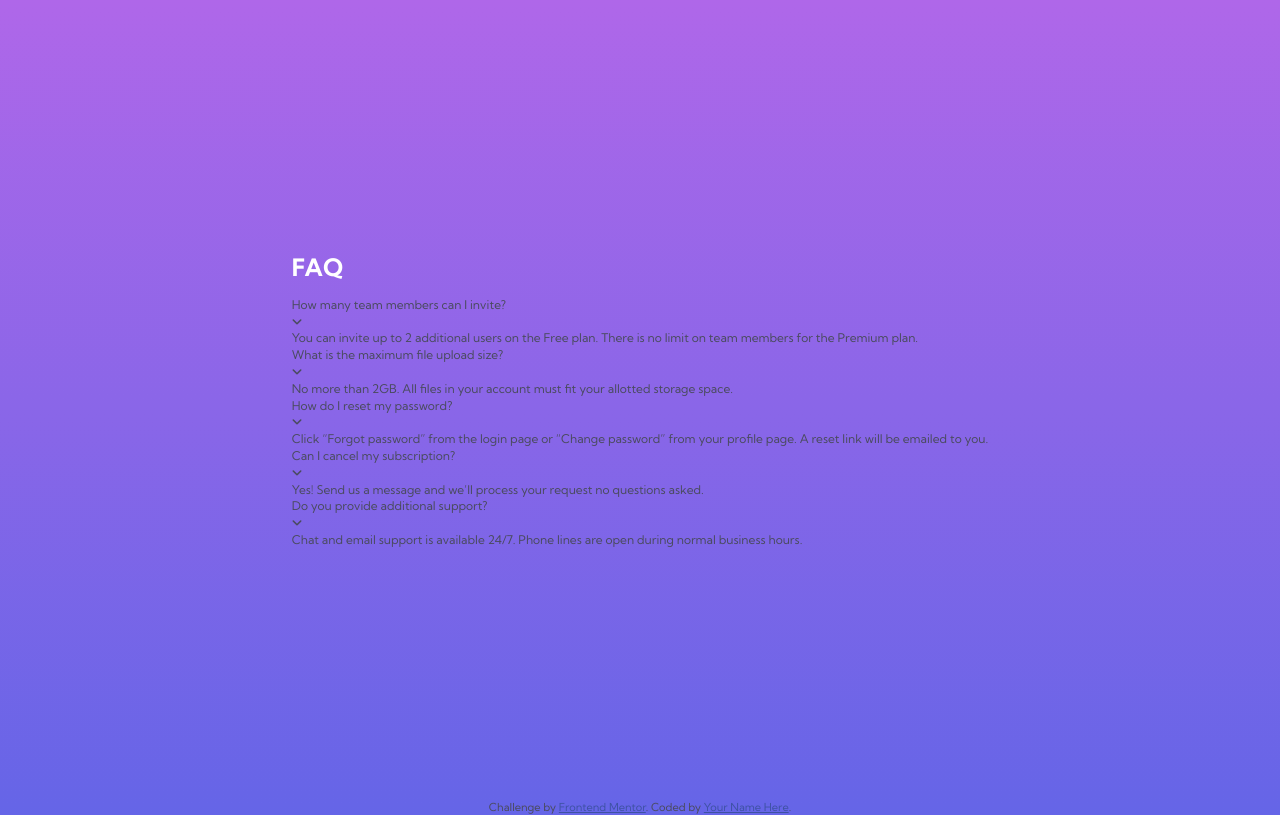
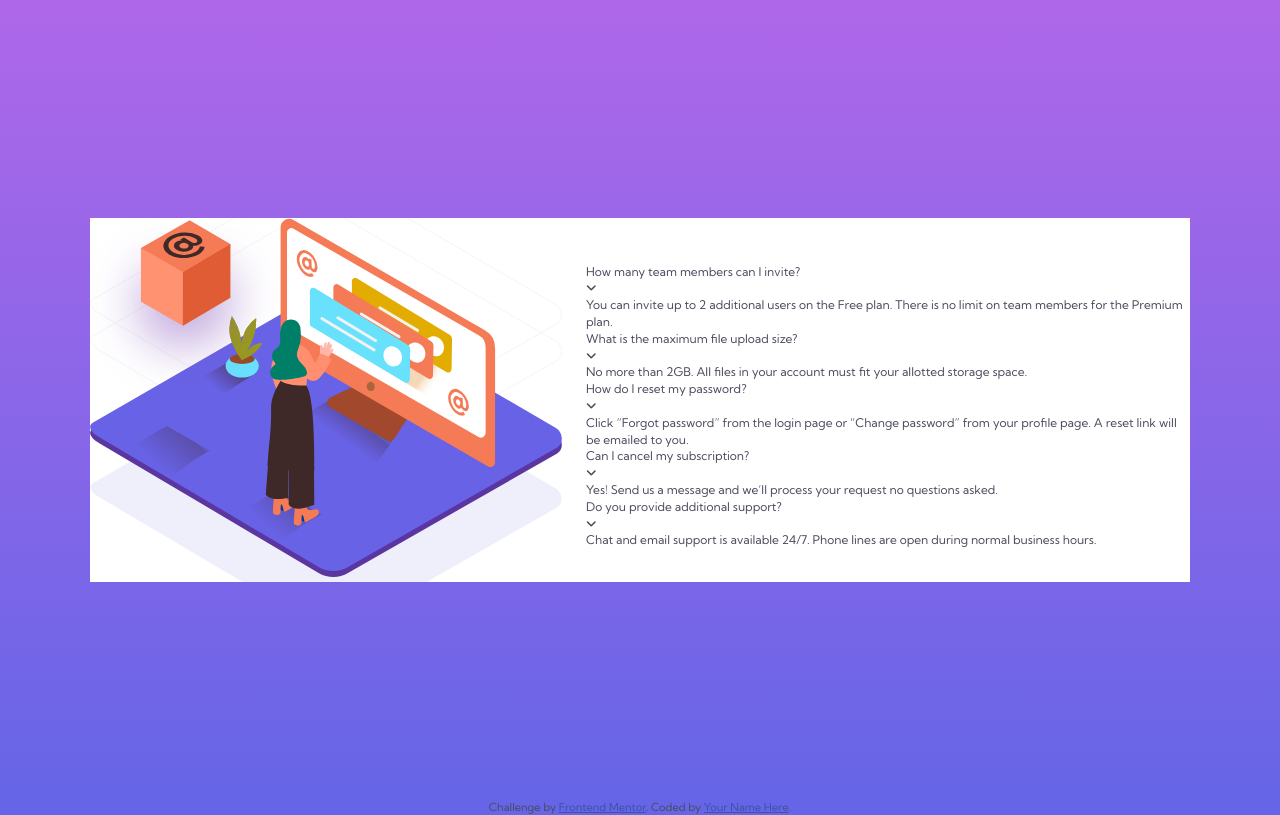
Before and after one commit to Nova988/FAQ-accordion-card, a website: page dist/index.html in a window 1280 px wide. Drawn offline with Linux system fonts and the light colour scheme.

Commit message:
added illustration and some styles to the card

```diff
--- a/scss/_main-styles.scss
+++ b/scss/_main-styles.scss
@@ -25,10 +25,6 @@ h1 {
 
 h2 {
   font-size: 1.2rem;
-}
-
-img {
-  width: 100%;
 }
 
 // utilitys
--- a/scss/main.scss
+++ b/scss/main.scss
@@ -6,4 +6,20 @@
   justify-content: center;
   align-items: center;
   min-height: 100vh;
+
+  .faq-card {
+    background: #fff;
+    display: flex;
+    gap: 2rem;
+    .illustration {
+      position: relative;
+      background: url("../images/bg-pattern-desktop.svg") no-repeat center
+        center/cover;
+
+      &-box {
+        position: absolute;
+        left: 0;
+      }
+    }
+  }
 }
```
Also changed, not shown: dist/css/main.css, dist/index.html.
